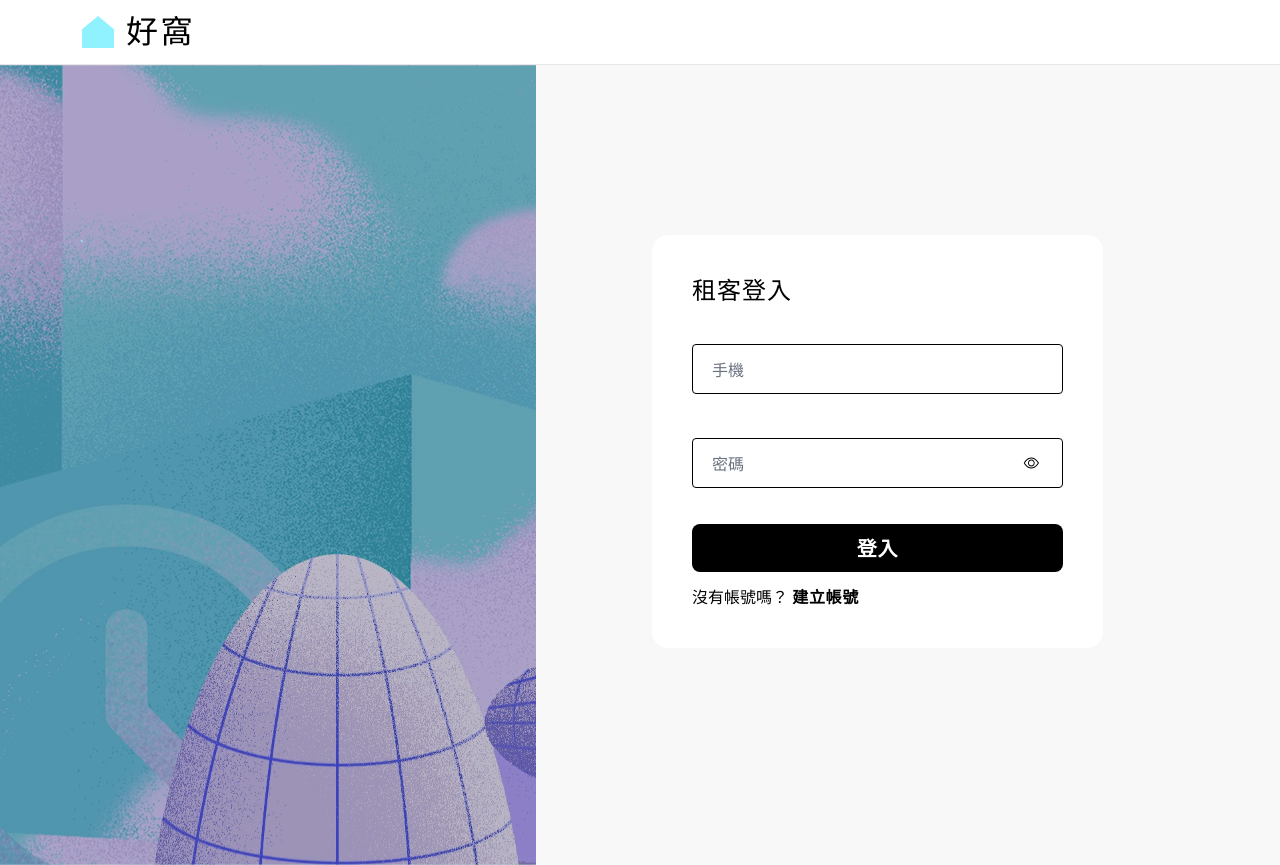
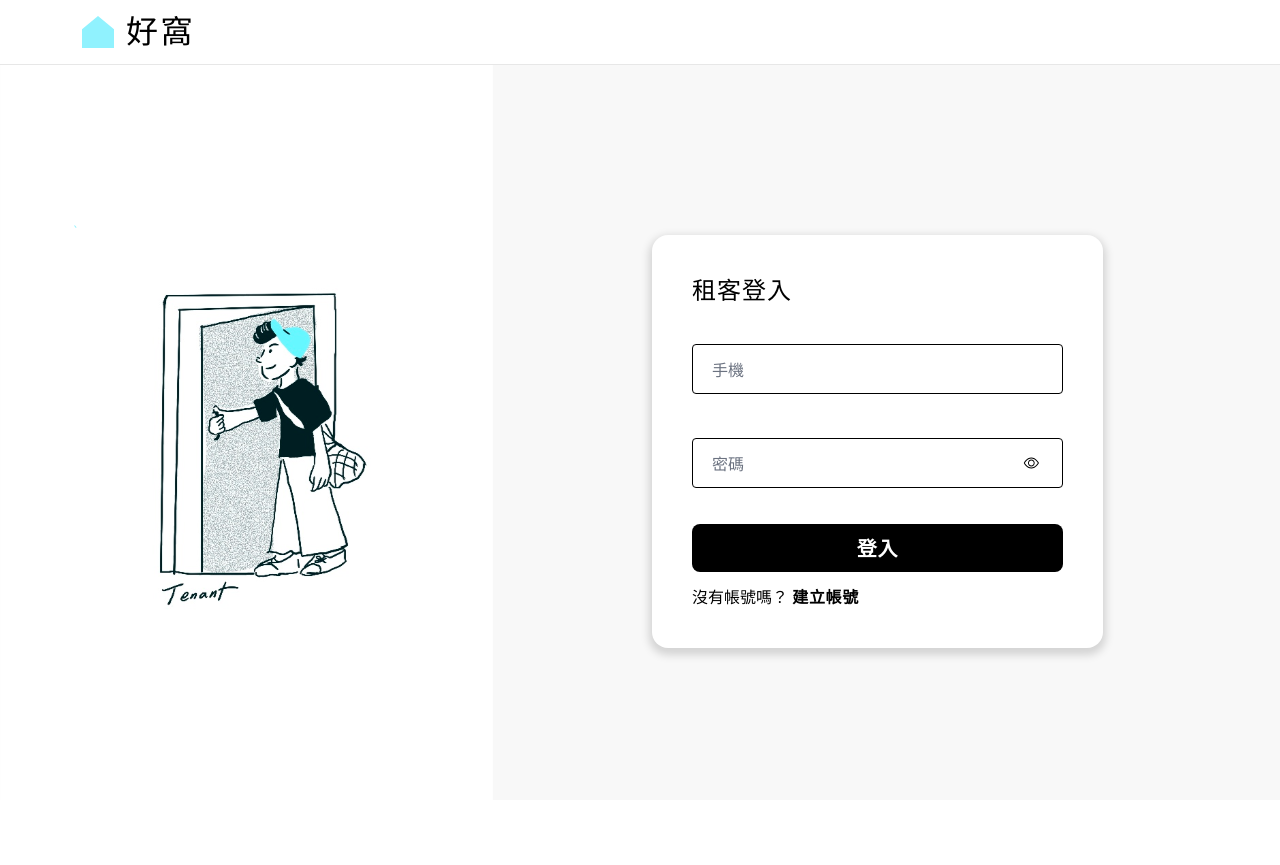
Before and after one commit to Eshiunm/Rocket_HowOh, a React (Vite) app: page /login in a window 1280 px wide. After the commit the page ends 800 px from the top, so only its background shows below. Built offline with nearby package versions, Linux system fonts and the light colour scheme; a web font is replaced by a local one.

Commit message:
style: change login bgImg

```diff
--- a/index.html
+++ b/index.html
@@ -12,7 +12,7 @@
     <meta name="format-detection" content="telephone=no">
   </head>
   <body>
-    <div id="root"></div>
+    <div id="root" class="flex flex-col min-h-screen"></div>
     <script type="module" src="/src/main.tsx"></script>
   </body>
 </html>
--- a/src/components/login/landLordLogin.tsx
+++ b/src/components/login/landLordLogin.tsx
@@ -71,7 +71,7 @@ function LandLordLogin() {
   return (
     <form
       onSubmit={handleSubmit(onSubmit)}
-      className="bg-white rounded-2xl p-10"
+      className="bg-white rounded-2xl p-10 shadow-elevation-3"
     >
       <h2 className="text-sans-h5 mb-10">房東登入</h2>
       {/* 帳號 */}
--- a/src/components/login/tenantLogin.tsx
+++ b/src/components/login/tenantLogin.tsx
@@ -73,7 +73,7 @@ function TenantLogin() {
   return (
     <form
       onSubmit={handleSubmit(onSubmit)}
-      className="bg-white rounded-2xl p-10"
+      className="bg-white rounded-2xl p-10 shadow-elevation-3"
     >
       <h2 className="text-sans-h5 mb-10">租客登入</h2>
       {/* 帳號 */}
--- a/src/pages/login/loginPage.tsx
+++ b/src/pages/login/loginPage.tsx
@@ -12,7 +12,7 @@ function LoginPage() {
       className={
         registerIdentityState === "landLord"
           ? "wrap h-screen bg-Neutral-99 bg-tenantLoginImg bg-contain bg-no-repeat"
-          : "wrap h-screen bg-Neutral-99 bg-landLordLoginImg bg-contain bg-no-repeat"
+          : "wrap flex-grow bg-Neutral-99 bg-landLordLoginImg bg-contain bg-no-repeat"
       }
     >
       <div className="container layout-grid pt-[170px]">
```
Also changed, not shown: src/assets/imgs/login/landLordLoginImg.svg, src/assets/imgs/login/tenantLoginImg.svg.
